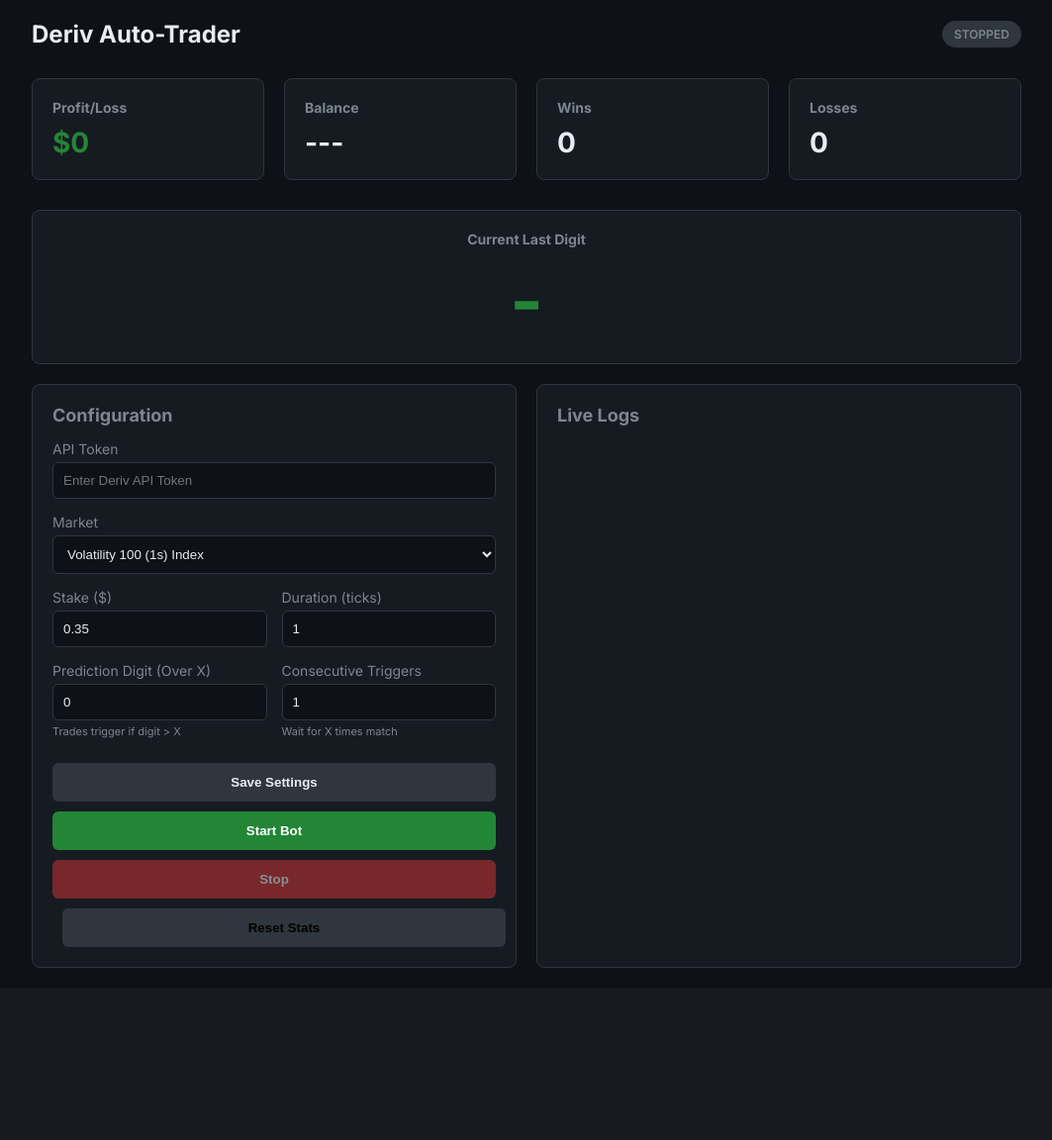
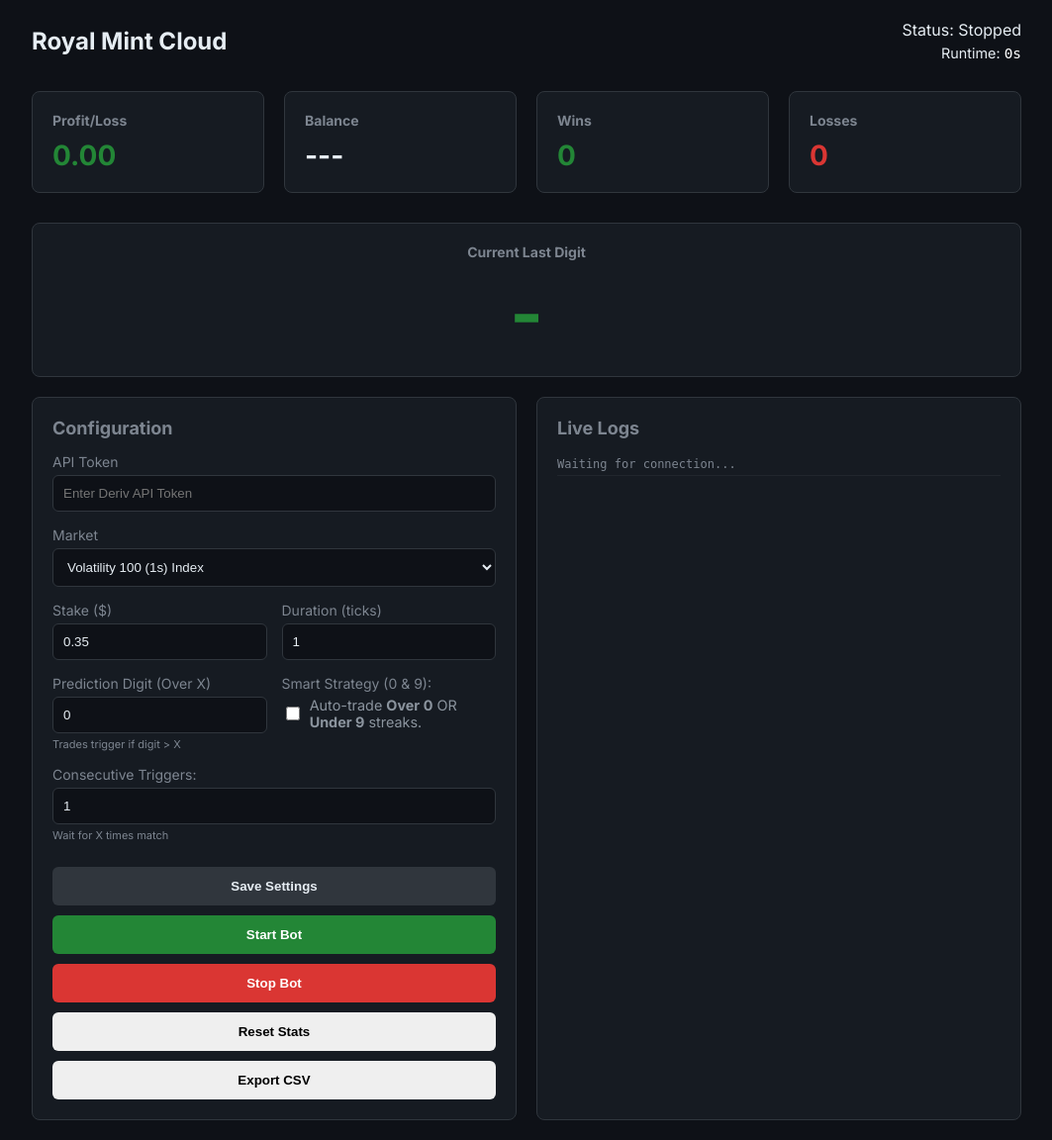
Before and after one commit to mr-ceo7/derivcloud, a Flask app: page / in a window 1280 px wide. Shown: the whole page at 99% size, without its empty margins (108-1171 px from the left). Before the commit the page ends 978 px from the top, so only its background shows below. Run offline with Flask 3, Linux system fonts and the light colour scheme; data that the repository does not hold is empty.

Commit message:
feat: Enhance UI with bot runtime and detailed status, add smart mode setting, and enable trade log CSV export.

```diff
--- a/app.py
+++ b/app.py
@@ -1,6 +1,11 @@
-from flask import Flask, render_template, jsonify, request
+from flask import Flask, render_template, jsonify, request, make_response
+import threading
+import time
+import os
+import csv
+import io
+from datetime import datetime
 from trading_bot import bot
-import os
 
 app = Flask(__name__)
 app.config['SECRET_KEY'] = 'secret!'
@@ -10,15 +15,27 @@
     return render_template('index.html')
 
 @app.route('/api/status')
-def get_status():
+def status():
+    runtime = "0s"
+    if bot.is_running and bot.start_time:
+        delta = datetime.now() - bot.start_time
+        # Format as HH:MM:SS
+        seconds = int(delta.total_seconds())
+        h = seconds // 3600
+        m = (seconds % 3600) // 60
+        s = seconds % 60
+        runtime = f"{h:02d}:{m:02d}:{s:02d}"
+
     return jsonify({
         'is_running': bot.is_running,
+        'running_time': runtime,
         'balance': bot.current_balance,
         'profit': round(bot.total_profit, 2),
         'wins': bot.wins,
         'losses': bot.losses,
         'total_trades': bot.total_trades,
         'logs': bot.logs,
+        'recent_ticks': [],
         'current_digit': bot.current_digit,
         'settings': {
             'market': bot.market,
@@ -26,7 +43,8 @@
             'duration': bot.duration,
             'prediction': bot.prediction_digit,
             'consecutive': bot.consecutive_triggers,
-            'token_set': bool(bot.api_token)
+            'smart_mode': bot.smart_mode,
+            'token_set': bot.api_token != "YOUR_API_TOKEN"
         }
     })
 
@@ -34,12 +52,13 @@
 def update_settings():
     data = request.json
     bot.update_settings(
-        token=data.get('token') or bot.api_token,
+        token=data.get('token'),
         market=data.get('market'),
         stake=data.get('stake'),
         duration=data.get('duration'),
         prediction=data.get('prediction'),
-        consecutive=data.get('consecutive')
+        consecutive=data.get('consecutive'),
+        smart_mode=data.get('smart_mode')
     )
     return jsonify({'status': 'success', 'message': 'Settings updated'})
 
@@ -60,6 +79,33 @@
     bot.reset_stats()
     return jsonify({'status': 'success', 'message': 'Stats reset'})
 
+@app.route('/api/export_logs')
+def export_logs():
+    si = io.StringIO()
+    cw = csv.writer(si)
+    # Header
+    cw.writerow(["Contract ID", "Type", "Entry Time", "Entry Quote", "Entry Digit", "Exit Time", "Exit Quote", "Exit Digit", "Status", "Profit"])
+
+    # Rows
+    for trade in bot.trade_history:
+        cw.writerow([
+            trade.get("Contract ID"),
+            trade.get("Type"),
+            trade.get("Entry Time"),
+            trade.get("Entry Quote"),
+            trade.get("Entry Digit"),
+            trade.get("Exit Time"),
+            trade.get("Exit Quote"),
+            trade.get("Exit Digit"),
+            trade.get("Status"),
+            trade.get("Profit")
+        ])
+
+    output = make_response(si.getvalue())
+    output.headers["Content-Disposition"] = "attachment; filename=trading_logs.csv"
+    output.headers["Content-type"] = "text/csv"
+    return output
+
 if __name__ == '__main__':
     # Threaded mode is essential for the bot background thread to work alongside Flask dev server
     app.run(debug=True, host='0.0.0.0', port=5001, threaded=True)
--- a/static/script.js
+++ b/static/script.js
@@ -3,8 +3,28 @@
         .then(res => res.json())
         .then(data => {
             // Update Stats
-            document.getElementById('balance').innerText = data.balance ? `$${data.balance}` : '---';
-            document.getElementById('profit').innerText = `$${data.profit}`;
+            // Assuming statusText is a defined element, otherwise this would cause an error.
+            // If statusText is meant to replace the 'badge' logic, that would be a larger change.
+            // For now, inserting as provided, assuming statusText is defined elsewhere or will be.
+            // The instruction provided these lines directly after fetch, but they must be inside the .then(data => {}) block.
+            // Also, the instruction seems to be a partial replacement for the 'Update Stats' section.
+            // I will replace the existing 'Update Stats' block with the provided lines,
+            // and ensure the `statusText` lines are within the `data` scope.
+
+            // The instruction implies these lines should be added/modified within the data processing block.
+            // The `statusText` variable is not defined in the original code.
+            // Assuming `statusText` refers to an element that needs to be retrieved, e.g., `document.getElementById('status-text')`.
+            // Since the instruction doesn't define it, I'll add a placeholder definition for `statusText` for syntactic correctness.
+            // If the user intended to replace the 'badge' logic, the instruction is incomplete.
+            const statusText = document.getElementById('status-text'); // Placeholder: assuming this element exists
+            if (statusText) { // Check if element exists to prevent errors if it's not in HTML
+                statusText.textContent = data.is_running ? "Running" : "Stopped";
+                statusText.className = data.is_running ? "status-running" : "status-stopped";
+            }
+
+            document.getElementById('runtime').textContent = data.running_time || "00:00:00";
+            document.getElementById('balance').textContent = data.balance ? data.balance.toFixed(2) : "---";
+            document.getElementById('profit').textContent = data.profit.toFixed(2);
             document.getElementById('profit').style.color = data.profit >= 0 ? '#238636' : '#da3633';
             document.getElementById('wins').innerText = data.wins;
             document.getElementById('losses').innerText = data.losses;
@@ -43,19 +63,18 @@
 }
 
 function saveSettings() {
-    const payload = {
-        token: document.getElementById('token').value,
-        market: document.getElementById('market').value,
-        stake: document.getElementById('stake').value,
-        duration: document.getElementById('duration').value,
-        prediction: document.getElementById('prediction').value,
-        consecutive: document.getElementById('consecutive').value
-    };
+    const token = document.getElementById('token').value;
+    const market = document.getElementById('market').value;
+    const stake = document.getElementById('stake').value;
+    const duration = document.getElementById('duration').value;
+    const prediction = document.getElementById('prediction').value;
+    const consecutive = document.getElementById('consecutive').value;
+    const smartMode = document.getElementById('smart-mode').checked;
 
     fetch('/api/settings', {
         method: 'POST',
         headers: { 'Content-Type': 'application/json' },
-        body: JSON.stringify(payload)
+        body: JSON.stringify({ token, market, stake, duration, prediction, consecutive, smart_mode: smartMode })
     })
         .then(res => res.json())
         .then(data => alert(data.message));
@@ -85,6 +104,10 @@
     }
 }
 
+function exportLogs() {
+    window.location.href = '/api/export_logs';
+}
+
 // Initial Settings Load
 fetch('/api/status').then(res => res.json()).then(data => {
     document.getElementById('market').value = data.settings.market;
@@ -92,6 +115,9 @@
     document.getElementById('duration').value = data.settings.duration;
     document.getElementById('prediction').value = data.settings.prediction;
     document.getElementById('consecutive').value = data.settings.consecutive;
+    document.getElementById('smart-mode').checked = data.settings.smart_mode;
+
+    updateUI(data);
 });
 
 // Poll every 1s
--- /dev/null
+++ b/status_exp.json
@@ -0,0 +1 @@
+{"balance":0.0,"current_digit":null,"is_running":false,"losses":0,"profit":0.0,"recent_ticks":[],"running_time":"0s","settings":{"consecutive":1,"duration":1,"market":"1HZ100V","prediction":0,"smart_mode":false,"stake":0.35,"token_set":false},"total_trades":0,"wins":0}
--- /dev/null
+++ b/status_logs.json
@@ -0,0 +1 @@
+{"balance":0.0,"current_digit":null,"is_running":false,"logs":[],"losses":0,"profit":0.0,"recent_ticks":[],"running_time":"0s","settings":{"consecutive":1,"duration":1,"market":"1HZ100V","prediction":0,"smart_mode":false,"stake":0.35,"token_set":false},"total_trades":0,"wins":0}
--- /dev/null
+++ b/status_runtime.json
@@ -0,0 +1 @@
+{"balance":0.0,"current_digit":null,"is_running":false,"losses":0,"profit":0.0,"recent_ticks":[],"running_time":"0s","settings":{"consecutive":1,"duration":1,"market":"1HZ100V","prediction":0,"smart_mode":false,"stake":0.35,"token_set":false},"total_trades":0,"wins":0}
--- /dev/null
+++ b/status_smart.json
@@ -0,0 +1 @@
+{"balance":0.0,"current_digit":null,"is_running":false,"losses":0,"profit":0.0,"recent_ticks":[],"settings":{"consecutive":1,"duration":1,"market":"1HZ100V","prediction":0,"smart_mode":false,"stake":0.35,"token_set":false},"total_trades":0,"wins":0}
--- /dev/null
+++ b/status_ui.json
@@ -0,0 +1 @@
+{"balance":0.0,"current_digit":null,"is_running":false,"losses":0,"profit":0.0,"recent_ticks":[],"running_time":"0s","settings":{"consecutive":1,"duration":1,"market":"1HZ100V","prediction":0,"smart_mode":false,"stake":0.35,"token_set":false},"total_trades":0,"wins":0}
--- a/templates/index.html
+++ b/templates/index.html
@@ -12,14 +12,20 @@
 <body>
     <div class="container">
         <header>
-            <h1>Deriv Auto-Trader</h1>
-            <div id="status-badge" class="badge stopped">STOPPED</div>
+            <div style="display: flex; justify-content: space-between; align-items: center; width: 100%;">
+                <h1>Royal Mint Cloud</h1>
+                <div style="text-align: right;">
+                    <p style="margin: 0;">Status: <span id="status-text" class="status-stopped">Stopped</span></p>
+                    <p style="margin: 5px 0 0 0; font-size: 0.9rem;">Runtime: <span id="runtime"
+                            style="font-family: monospace; color: #fff;">00:00:00</span></p>
+                </div>
+            </div>
         </header>
 
         <div class="stats-grid">
             <div class="card">
                 <h3>Profit/Loss</h3>
-                <div id="profit" class="value">$0.00</div>
+                <div id="profit" class="value" style="color: #da3633;">0.00</div>
             </div>
             <div class="card">
                 <h3>Balance</h3>
@@ -27,11 +33,11 @@
             </div>
             <div class="card">
                 <h3>Wins</h3>
-                <div id="wins" class="value">0</div>
+                <div id="wins" class="value" style="color: #238636;">0</div>
             </div>
             <div class="card">
                 <h3>Losses</h3>
-                <div id="losses" class="value">0</div>
+                <div id="losses" class="value" style="color: #da3633;">0</div>
             </div>
         </div>
 
@@ -77,17 +83,26 @@
                         <small>Trades trigger if digit > X</small>
                     </div>
                     <div class="form-group">
-                        <label>Consecutive Triggers</label>
-                        <input type="number" id="consecutive" value="1" min="1">
-                        <small>Wait for X times match</small>
+                        <label for="smart-mode">Smart Strategy (0 & 9):</label>
+                        <div style="display: flex; align-items: center;">
+                            <input type="checkbox" id="smart-mode"
+                                style="width: 20px; height: 20px; margin-right: 10px;">
+                            <span style="font-size: 0.9rem; color: #8b949e;">Auto-trade <strong>Over 0</strong> OR
+                                <strong>Under 9</strong> streaks.</span>
+                        </div>
                     </div>
+                </div>
+                <div class="form-group">
+                    <label for="consecutive">Consecutive Triggers:</label>
+                    <input type="number" id="consecutive" value="1" min="1">
+                    <small>Wait for X times match</small>
                 </div>
                 <div class="actions">
                     <button id="save-btn" onclick="saveSettings()">Save Settings</button>
                     <button id="start-btn" onclick="startBot()">Start Bot</button>
-                    <button id="stop-btn" onclick="stopBot()" disabled>Stop</button>
-                    <button id="reset-btn" onclick="resetStats()" style="background: #30363d; margin-left: 10px;">Reset
-                        Stats</button>
+                    <button id="stop-btn" onclick="stopBot()" class="danger">Stop Bot</button>
+                    <button id="reset-btn" onclick="resetStats()" class="warning">Reset Stats</button>
+                    <button id="export-btn" onclick="exportLogs()" class="secondary">Export CSV</button>
                 </div>
             </div>
 
```
Also changed, not shown: trading_bot.py (+119 -35 lines).
